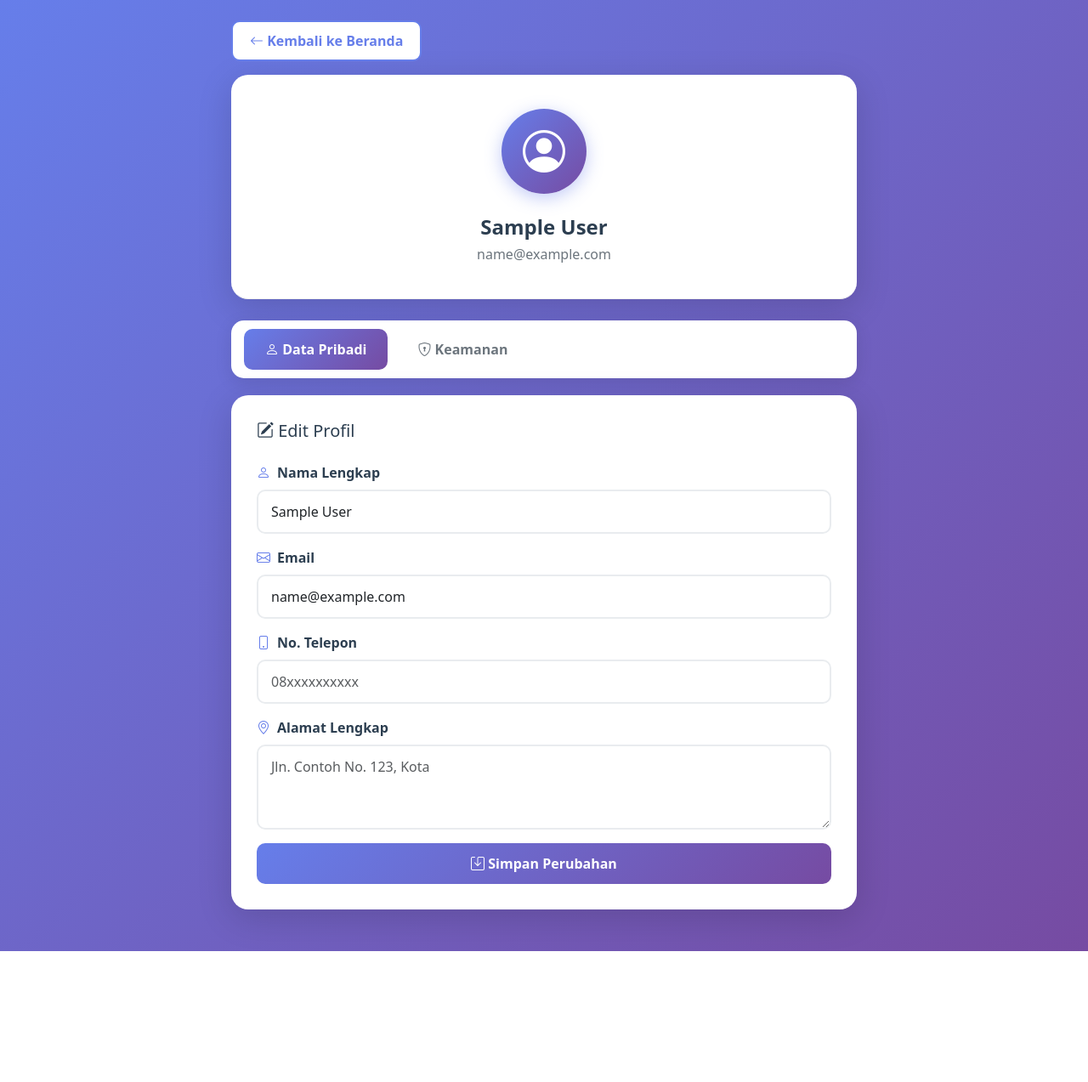
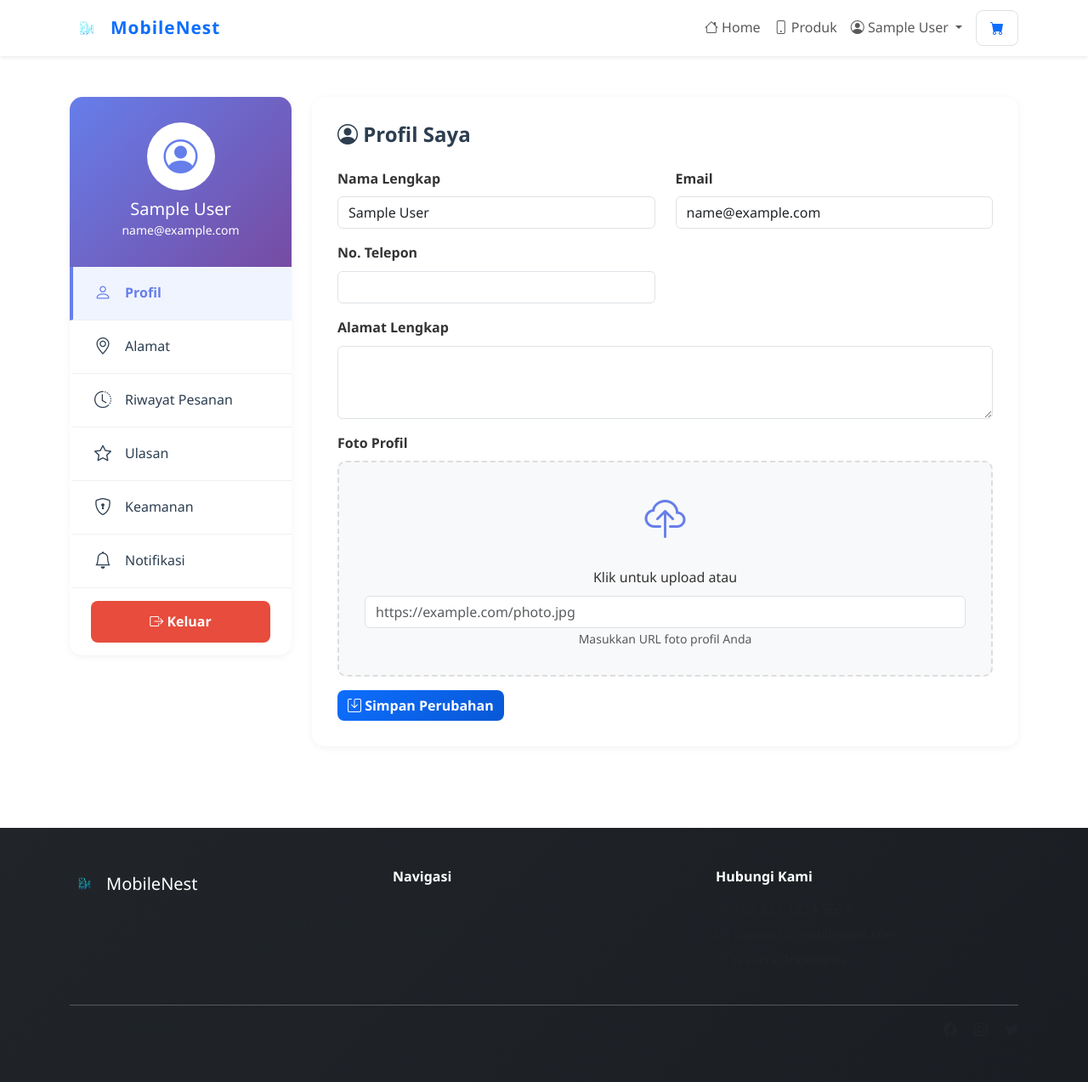
Before and after one commit to RifalDU/MobileNestV1, a PHP site: page /MobileNest/user/profil.php in a window 1280 px wide. Shown: the whole page at 85% size. Before the commit the page ends 1119 px from the top, so only its background shows below. Run offline with PHP 8.4, Linux system fonts and the light colour scheme; the visitor is signed in with stand-in values (Sample User, id 1); data that the repository does not hold is empty.

Commit message:
Redesign profil - sidebar menu, photo upload, modern form design

```diff
--- a/MobileNest/user/profil.php
+++ b/MobileNest/user/profil.php
@@ -21,6 +21,7 @@ if ($_SERVER['REQUEST_METHOD'] === 'POST') {
         $email = trim($_POST['email']);
         $telepon = trim($_POST['no_telepon']);
         $alamat = trim($_POST['alamat']);
+        $foto_url = trim($_POST['foto_url']);
 
         if (empty($nama)) $errors[] = 'Nama tidak boleh kosong';
         if (empty($email) || !filter_var($email, FILTER_VALIDATE_EMAIL)) $errors[] = 'Email tidak valid';
@@ -35,291 +36,246 @@ if ($_SERVER['REQUEST_METHOD'] === 'POST') {
             $update->close();
         }
     }
-
-    if (isset($_POST['ubah_password'])) {
-        $old = $_POST['password_lama'];
-        $new = $_POST['password_baru'];
-        $confirm = $_POST['password_konfirm'];
-
-        if (empty($old)) $errors[] = 'Password lama kosong';
-        if (strlen($new) < 6) $errors[] = 'Password baru minimal 6 karakter';
-        if ($new !== $confirm) $errors[] = 'Password tidak sama';
-
-        if (empty($errors)) {
-            $check = $conn->prepare("SELECT password FROM users WHERE id_user=?");
-            $check->bind_param('i', $user_id);
-            $check->execute();
-            $pwd = $check->get_result()->fetch_assoc();
-            $check->close();
-
-            if (password_verify($old, $pwd['password'])) {
-                $hash = password_hash($new, PASSWORD_DEFAULT);
-                $update = $conn->prepare("UPDATE users SET password=? WHERE id_user=?");
-                $update->bind_param('si', $hash, $user_id);
-                if ($update->execute()) $message = 'Password berhasil diubah!';
-                $update->close();
-            } else {
-                $errors[] = 'Password lama salah';
-            }
-        }
-    }
 }
 ?>
 <!DOCTYPE html>
-<html lang="id">
+<html>
 <head>
 <meta charset="UTF-8">
 <meta name="viewport" content="width=device-width, initial-scale=1.0">
-<title>Profil Saya - MobileNest</title>
+<title>Akun Saya - MobileNest</title>
 <link href="https://cdn.jsdelivr.net/npm/bootstrap@5.3.0/dist/css/bootstrap.min.css" rel="stylesheet">
 <link href="https://cdn.jsdelivr.net/npm/bootstrap-icons@1.11.0/font/bootstrap-icons.css" rel="stylesheet">
 <style>
-body {
-    background: linear-gradient(135deg, #667eea 0%, #764ba2 100%);
-    min-height: 100vh;
-    font-family: system-ui, -apple-system, sans-serif;
+body { background: #f5f7fa; }
+.sidebar-menu {
+    background: white;
+    border-radius: 15px;
+    padding: 0;
+    overflow: hidden;
+    box-shadow: 0 2px 10px rgba(0,0,0,0.05);
 }
-
-.profile-card {
+.sidebar-header {
+    background: linear-gradient(135deg, #667eea, #764ba2);
+    color: white;
+    padding: 30px 20px;
+    text-align: center;
+}
+.sidebar-avatar {
+    width: 80px;
+    height: 80px;
+    border-radius: 50%;
     background: white;
-    border-radius: 20px;
-    box-shadow: 0 10px 40px rgba(0, 0, 0, 0.15);
-    margin-bottom: 25px;
-}
-
-.profile-header {
-    text-align: center;
-    padding: 40px 20px;
-    border-bottom: 1px solid #f0f0f0;
-}
-
-.avatar {
-    width: 100px;
-    height: 100px;
-    background: linear-gradient(135deg, #667eea, #764ba2);
-    border-radius: 50%;
+    color: #667eea;
     display: inline-flex;
     align-items: center;
     justify-content: center;
-    font-size: 50px;
-    color: white;
-    margin-bottom: 15px;
-    box-shadow: 0 5px 20px rgba(102, 126, 234, 0.4);
+    font-size: 40px;
+    margin-bottom: 10px;
 }
-
-.profile-header h4 {
-    margin: 10px 0 5px;
+.sidebar-menu-item {
+    padding: 15px 25px;
+    border-left: 4px solid transparent;
+    cursor: pointer;
+    transition: all 0.3s;
+    display: flex;
+    align-items: center;
+    gap: 12px;
     color: #2c3e50;
-    font-weight: 600;
+    text-decoration: none;
+    border-bottom: 1px solid #f0f0f0;
 }
-
-.profile-header p {
-    color: #6c757d;
-    margin: 0;
-}
-
-.nav-tabs {
-    border: none;
-    background: white;
-    border-radius: 15px;
-    padding: 10px;
-    box-shadow: 0 5px 20px rgba(0, 0, 0, 0.1);
-    margin-bottom: 20px;
-}
-
-.nav-tabs .nav-link {
-    border: none;
-    color: #6c757d;
-    font-weight: 600;
-    padding: 12px 25px;
-    border-radius: 10px;
-    transition: all 0.3s;
-    margin: 0 5px;
-}
-
-.nav-tabs .nav-link:hover {
+.sidebar-menu-item:hover {
     background: #f8f9fa;
     color: #667eea;
 }
-
-.nav-tabs .nav-link.active {
-    background: linear-gradient(135deg, #667eea, #764ba2);
-    color: white;
+.sidebar-menu-item.active {
+    background: #f0f4ff;
+    border-left-color: #667eea;
+    color: #667eea;
+    font-weight: 600;
 }
-
-.form-label {
-    font-weight: 600;
+.sidebar-menu-item i {
+    font-size: 20px;
+    width: 24px;
+}
+.content-card {
+    background: white;
+    border-radius: 15px;
+    padding: 30px;
+    box-shadow: 0 2px 10px rgba(0,0,0,0.05);
+}
+.content-card h4 {
     color: #2c3e50;
-    margin-bottom: 8px;
-    display: flex;
-    align-items: center;
-    gap: 8px;
+    font-weight: 700;
+    margin-bottom: 25px;
 }
-
-.form-label i {
-    color: #667eea;
-}
-
-.form-control {
+.form-control, .form-select {
     border: 2px solid #e9ecef;
     border-radius: 10px;
     padding: 12px 15px;
-    transition: all 0.3s;
 }
-
 .form-control:focus {
     border-color: #667eea;
-    box-shadow: 0 0 0 3px rgba(102, 126, 234, 0.1);
+    box-shadow: 0 0 0 3px rgba(102,126,234,0.1);
 }
-
 .btn-primary {
     background: linear-gradient(135deg, #667eea, #764ba2);
     border: none;
     border-radius: 10px;
+    padding: 12px 30px;
+    font-weight: 600;
+}
+.btn-logout {
+    background: #e74c3c;
+    color: white;
+    border: none;
+    width: 100%;
     padding: 12px;
+    border-radius: 8px;
     font-weight: 600;
-    transition: all 0.3s;
 }
-
-.btn-primary:hover {
-    transform: translateY(-2px);
-    box-shadow: 0 5px 20px rgba(102, 126, 234, 0.4);
-}
-
-.btn-danger {
-    background: linear-gradient(135deg, #f093fb, #f5576c);
-    border: none;
+.photo-upload-box {
+    border: 2px dashed #ddd;
     border-radius: 10px;
-    padding: 12px;
-    font-weight: 600;
-    transition: all 0.3s;
-}
-
-.btn-danger:hover {
-    transform: translateY(-2px);
-    box-shadow: 0 5px 20px rgba(245, 87, 108, 0.4);
-}
-
-.btn-back {
-    background: white;
-    color: #667eea;
-    border: 2px solid #667eea;
-    border-radius: 10px;
-    padding: 10px 20px;
-    font-weight: 600;
-    transition: all 0.3s;
-    text-decoration: none;
-    display: inline-block;
-}
-
-.btn-back:hover {
-    background: #667eea;
-    color: white;
-    transform: translateY(-2px);
-}
-
-.alert {
-    border: none;
-    border-radius: 10px;
-    padding: 15px 20px;
-    margin-bottom: 20px;
+    padding: 30px;
+    text-align: center;
+    background: #f8f9fa;
 }
 </style>
 </head>
 <body>
-<div class="container py-4">
-<div class="row justify-content-center">
-<div class="col-md-9 col-lg-8">
+<?php include '../includes/header.php'; ?>
 
-<a href="<?php echo SITE_URL; ?>/index.php" class="btn-back mb-3">
-<i class="bi bi-arrow-left"></i> Kembali ke Beranda
-</a>
+<div class="container py-5">
+<div class="row">
 
-<div class="profile-card profile-header">
-<div class="avatar"><i class="bi bi-person-circle"></i></div>
-<h4><?php echo htmlspecialchars($user_data['nama_lengkap']); ?></h4>
-<p><?php echo htmlspecialchars($user_data['email']); ?></p>
+<!-- Sidebar -->
+<div class="col-md-3">
+<div class="sidebar-menu">
+    <div class="sidebar-header">
+        <div class="sidebar-avatar"><i class="bi bi-person-circle"></i></div>
+        <h5 class="mb-0"><?php echo htmlspecialchars($user_data['nama_lengkap']); ?></h5>
+        <small><?php echo htmlspecialchars($user_data['email']); ?></small>
+    </div>
+    <a href="#profil" class="sidebar-menu-item active" data-tab="profil">
+        <i class="bi bi-person"></i> Profil
+    </a>
+    <a href="#alamat" class="sidebar-menu-item" data-tab="alamat">
+        <i class="bi bi-geo-alt"></i> Alamat
+    </a>
+    <a href="#riwayat" class="sidebar-menu-item" data-tab="riwayat">
+        <i class="bi bi-clock-history"></i> Riwayat Pesanan
+    </a>
+    <a href="#ulasan" class="sidebar-menu-item" data-tab="ulasan">
+        <i class="bi bi-star"></i> Ulasan
+    </a>
+    <a href="#keamanan" class="sidebar-menu-item" data-tab="keamanan">
+        <i class="bi bi-shield-lock"></i> Keamanan
+    </a>
+    <a href="#notifikasi" class="sidebar-menu-item" data-tab="notifikasi">
+        <i class="bi bi-bell"></i> Notifikasi
+    </a>
+    <div style="padding: 15px 25px;">
+        <button class="btn-logout"><i class="bi bi-box-arrow-right"></i> Keluar</button>
+    </div>
+</div>
 </div>
 
+<!-- Content -->
+<div class="col-md-9">
 <?php if($message): ?>
-<div class="alert alert-success"><i class="bi bi-check-circle-fill"></i> <?php echo $message; ?></div>
+<div class="alert alert-success mb-3"><?php echo $message; ?></div>
 <?php endif; ?>
 
 <?php if($errors): ?>
-<div class="alert alert-danger">
-<?php foreach($errors as $e) echo "<div><i class='bi bi-exclamation-triangle-fill'></i> $e</div>"; ?>
+<div class="alert alert-danger mb-3">
+<?php foreach($errors as $e) echo "<div>$e</div>"; ?>
 </div>
 <?php endif; ?>
 
-<ul class="nav nav-tabs">
-<li class="nav-item">
-<button class="nav-link active" data-bs-toggle="tab" data-bs-target="#data">
-<i class="bi bi-person"></i> Data Pribadi
-</button>
-</li>
-<li class="nav-item">
-<button class="nav-link" data-bs-toggle="tab" data-bs-target="#password">
-<i class="bi bi-shield-lock"></i> Keamanan
-</button>
-</li>
-</ul>
-
-<div class="tab-content">
-<div class="tab-pane fade show active" id="data">
-<div class="profile-card" style="padding:30px">
-<h5 style="margin-bottom:25px;color:#2c3e50"><i class="bi bi-pencil-square"></i> Edit Profil</h5>
+<div class="content-card tab-content-area" id="profil-tab">
+<h4><i class="bi bi-person-circle"></i> Profil Saya</h4>
 <form method="POST">
-<div class="mb-3">
-<label class="form-label"><i class="bi bi-person"></i> Nama Lengkap</label>
-<input type="text" class="form-control" name="nama_lengkap" value="<?php echo htmlspecialchars($user_data['nama_lengkap']); ?>" required>
+<div class="row">
+<div class="col-md-6 mb-3">
+    <label class="form-label fw-bold">Nama Lengkap</label>
+    <input type="text" class="form-control" name="nama_lengkap" value="<?php echo htmlspecialchars($user_data['nama_lengkap']); ?>" required>
 </div>
-<div class="mb-3">
-<label class="form-label"><i class="bi bi-envelope"></i> Email</label>
-<input type="email" class="form-control" name="email" value="<?php echo htmlspecialchars($user_data['email']); ?>" required>
+<div class="col-md-6 mb-3">
+    <label class="form-label fw-bold">Email</label>
+    <input type="email" class="form-control" name="email" value="<?php echo htmlspecialchars($user_data['email']); ?>" required>
 </div>
-<div class="mb-3">
-<label class="form-label"><i class="bi bi-phone"></i> No. Telepon</label>
-<input type="text" class="form-control" name="no_telepon" value="<?php echo htmlspecialchars($user_data['no_telepon']); ?>" placeholder="08xxxxxxxxxx">
+<div class="col-md-6 mb-3">
+    <label class="form-label fw-bold">No. Telepon</label>
+    <input type="text" class="form-control" name="no_telepon" value="<?php echo htmlspecialchars($user_data['no_telepon']); ?>">
 </div>
-<div class="mb-3">
-<label class="form-label"><i class="bi bi-geo-alt"></i> Alamat Lengkap</label>
-<textarea class="form-control" name="alamat" rows="3" placeholder="Jln. Contoh No. 123, Kota"><?php echo htmlspecialchars($user_data['alamat']); ?></textarea>
+<div class="col-md-12 mb-3">
+    <label class="form-label fw-bold">Alamat Lengkap</label>
+    <textarea class="form-control" name="alamat" rows="3"><?php echo htmlspecialchars($user_data['alamat']); ?></textarea>
 </div>
-<button type="submit" name="edit_profil" class="btn btn-primary w-100">
-<i class="bi bi-save"></i> Simpan Perubahan
-</button>
+<div class="col-md-12 mb-3">
+    <label class="form-label fw-bold">Foto Profil</label>
+    <div class="photo-upload-box">
+        <i class="bi bi-cloud-upload" style="font-size: 48px; color: #667eea;"></i>
+        <p class="mt-3 mb-2">Klik untuk upload atau</p>
+        <input type="text" class="form-control" name="foto_url" placeholder="https://example.com/photo.jpg">
+        <small class="text-muted">Masukkan URL foto profil Anda</small>
+    </div>
+</div>
+<div class="col-md-12">
+    <button type="submit" name="edit_profil" class="btn btn-primary">
+        <i class="bi bi-save"></i> Simpan Perubahan
+    </button>
+</div>
+</div>
 </form>
 </div>
+
+<div class="content-card tab-content-area" id="alamat-tab" style="display:none;">
+<h4><i class="bi bi-geo-alt"></i> Alamat Pengiriman</h4>
+<p class="text-muted">Kelola alamat pengiriman Anda</p>
+<button class="btn btn-primary"><i class="bi bi-plus-circle"></i> Tambah Alamat Baru</button>
 </div>
 
-<div class="tab-pane fade" id="password">
-<div class="profile-card" style="padding:30px">
-<h5 style="margin-bottom:25px;color:#2c3e50"><i class="bi bi-key"></i> Ubah Password</h5>
-<form method="POST">
-<div class="mb-3">
-<label class="form-label"><i class="bi bi-lock"></i> Password Lama</label>
-<input type="password" class="form-control" name="password_lama" placeholder="Masukkan password saat ini" required>
+<div class="content-card tab-content-area" id="riwayat-tab" style="display:none;">
+<h4><i class="bi bi-clock-history"></i> Riwayat Pesanan</h4>
+<p class="text-muted">Lihat semua pesanan Anda</p>
 </div>
-<div class="mb-3">
-<label class="form-label"><i class="bi bi-lock-fill"></i> Password Baru</label>
-<input type="password" class="form-control" name="password_baru" placeholder="Minimal 6 karakter" required>
-<small class="text-muted"><i class="bi bi-info-circle"></i> Gunakan kombinasi huruf, angka, dan simbol</small>
+
+<div class="content-card tab-content-area" id="ulasan-tab" style="display:none;">
+<h4><i class="bi bi-star"></i> Ulasan Saya</h4>
+<p class="text-muted">Kelola ulasan produk yang telah Anda beli</p>
 </div>
-<div class="mb-3">
-<label class="form-label"><i class="bi bi-check-circle"></i> Konfirmasi Password</label>
-<input type="password" class="form-control" name="password_konfirm" placeholder="Ulangi password baru" required>
+
+<div class="content-card tab-content-area" id="keamanan-tab" style="display:none;">
+<h4><i class="bi bi-shield-lock"></i> Keamanan Akun</h4>
+<p class="text-muted">Ubah password dan pengaturan keamanan</p>
 </div>
-<button type="submit" name="ubah_password" class="btn btn-danger w-100">
-<i class="bi bi-shield-check"></i> Ubah Password
-</button>
-</form>
-</div>
-</div>
+
+<div class="content-card tab-content-area" id="notifikasi-tab" style="display:none;">
+<h4><i class="bi bi-bell"></i> Pengaturan Notifikasi</h4>
+<p class="text-muted">Atur preferensi notifikasi Anda</p>
 </div>
 
 </div>
 </div>
 </div>
-<script src="https://cdn.jsdelivr.net/npm/bootstrap@5.3.0/dist/js/bootstrap.bundle.min.js"></script>
+
+<script>
+document.querySelectorAll('.sidebar-menu-item').forEach(item => {
+    item.addEventListener('click', function(e) {
+        e.preventDefault();
+        document.querySelectorAll('.sidebar-menu-item').forEach(i => i.classList.remove('active'));
+        this.classList.add('active');
+
+        const tab = this.dataset.tab;
+        document.querySelectorAll('.tab-content-area').forEach(t => t.style.display = 'none');
+        document.getElementById(tab + '-tab').style.display = 'block';
+    });
+});
+</script>
+
+<?php include '../includes/footer.php'; ?>
 </body>
 </html>
```
